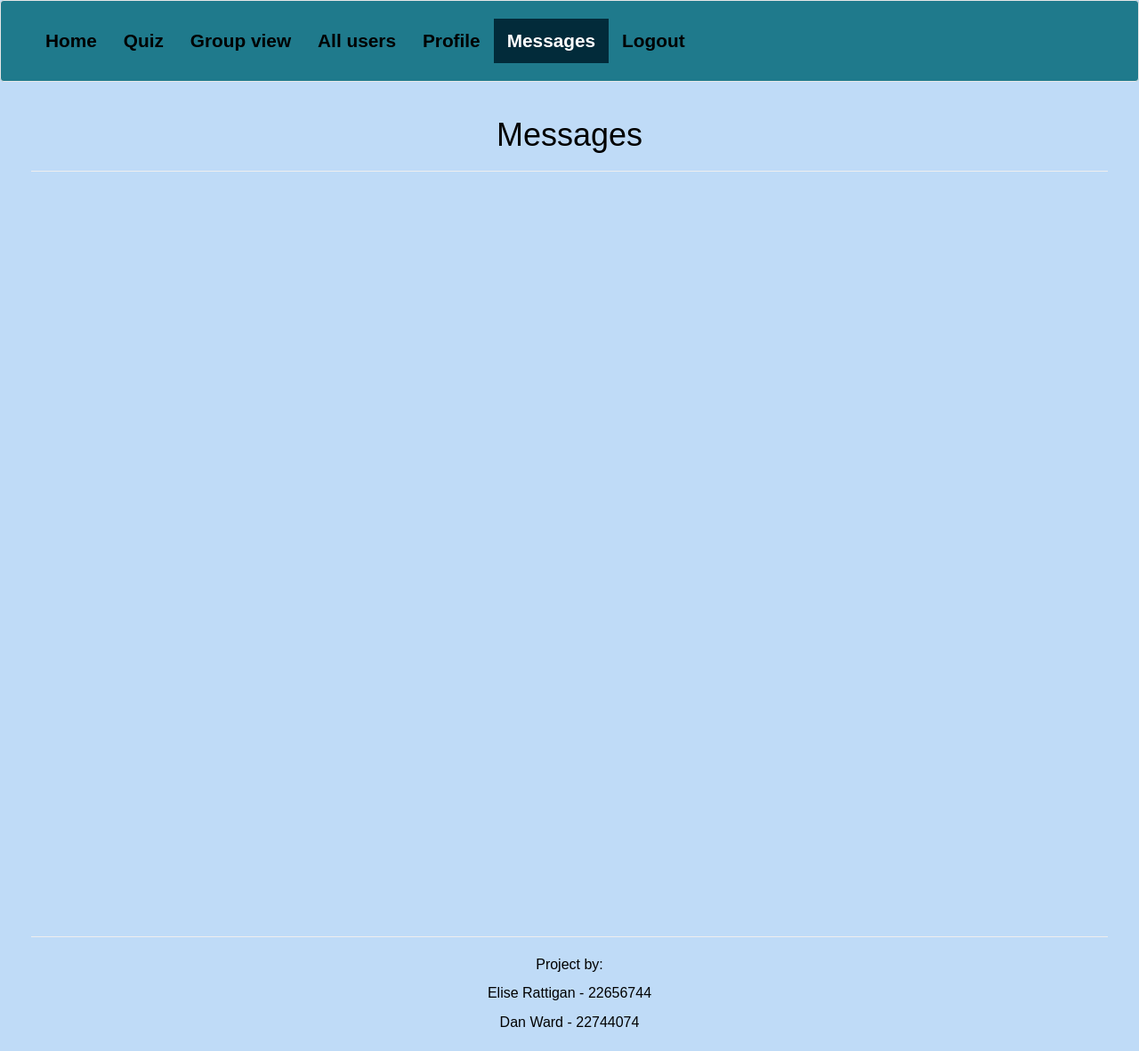
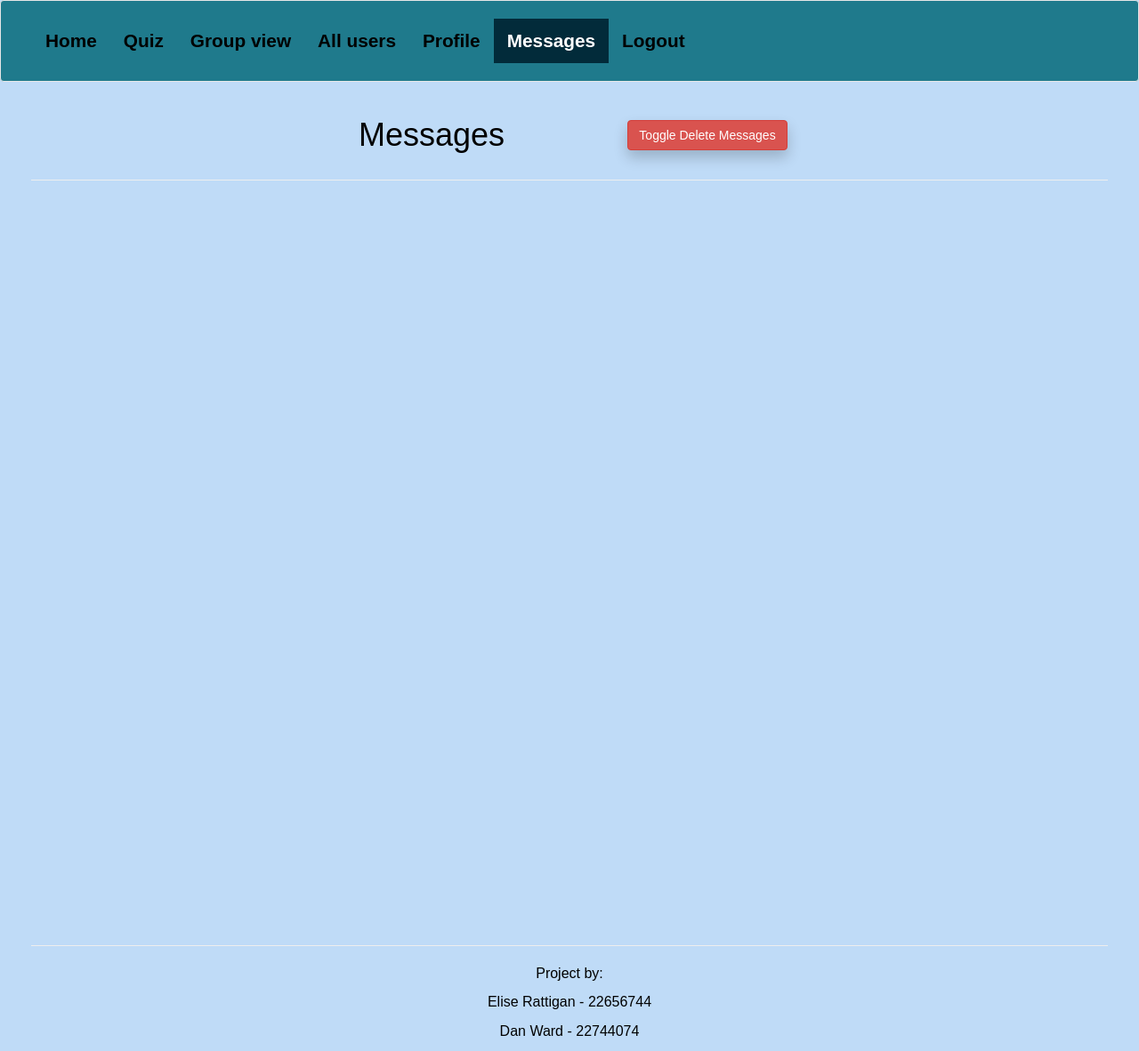
Before and after one commit to DWard900/Project2, a Flask app: a page that uses app/templates/messages.html in a window 1280 px wide. Shown: the whole page at 89% size. Before the commit the page ends 1155 px from the top, so only its background shows below. Run offline with Flask 2, Linux system fonts and the light colour scheme; the visitor is signed in with stand-in values (Sample User, id 1); data comes from the database, SQL or seed files in the repository; data that the repository does not hold is empty; some libraries are stand-ins or nearby versions.

Commit message:
Formatting messages and adding delete

```diff
--- a/app/templates/_messages.html
+++ b/app/templates/_messages.html
@@ -5,5 +5,10 @@
         <br><b>Sent on: </b>{{ message.timestamp|formatdatetime_long  }}
         <br><b>From: </b>{{ message.author}}
       </p>
+      <p>
+        <form action ="http://localhost:5000/delete_message/{{ message.id }}" method="post" class="del-button" style="display: none;">
+          <input type="submit" value="Delete" class="btn btn-danger">
+        </form>
+      </p>
     </div>
   </div>
--- a/app/templates/messages.html
+++ b/app/templates/messages.html
@@ -3,16 +3,28 @@
 {% block content %}
   <div class="container-fluid">
     <div class="row" >
-      <div class="col-sm-12 text-center">
+      <div class="col-sm-3"></div>
+      <div class="col-sm-3 text-center">
         <h1>{{ ('Messages') }}</h1>
-        <hr>
+      </div>
+      <div class="col-sm-3 text-center">
+        <br>
+        <button class="btn btn-danger" id='show_delete_btn' onclick="showDeleteButton()">Toggle Delete Messages</button>
+      </div>
+      <div class="col-sm-3"></div>
+    </div>
+    <hr>
+    <div class="row">
+      <div class="col-sm-3"></div>
+      <div class="col-sm-6 text-center">
         <div class="text-center", id="messages-list">
         {% for message in messages %}
           {% include '_messages.html' %}
         {% endfor %}
         </div>
       </div>
+      <div class="col-sm-3"></div>
     </div>
-
+    </div>
   </div>
 {% endblock %}
```
